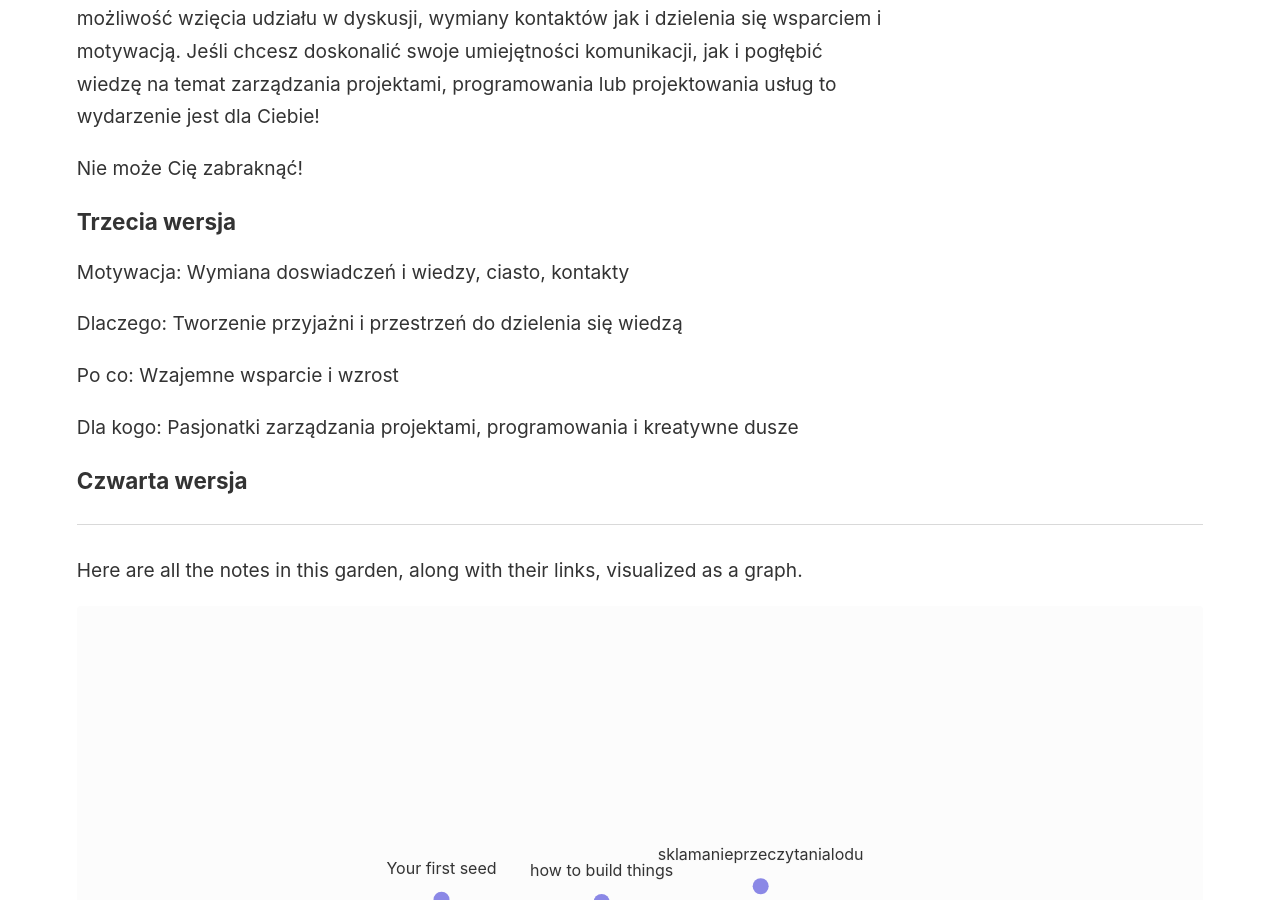
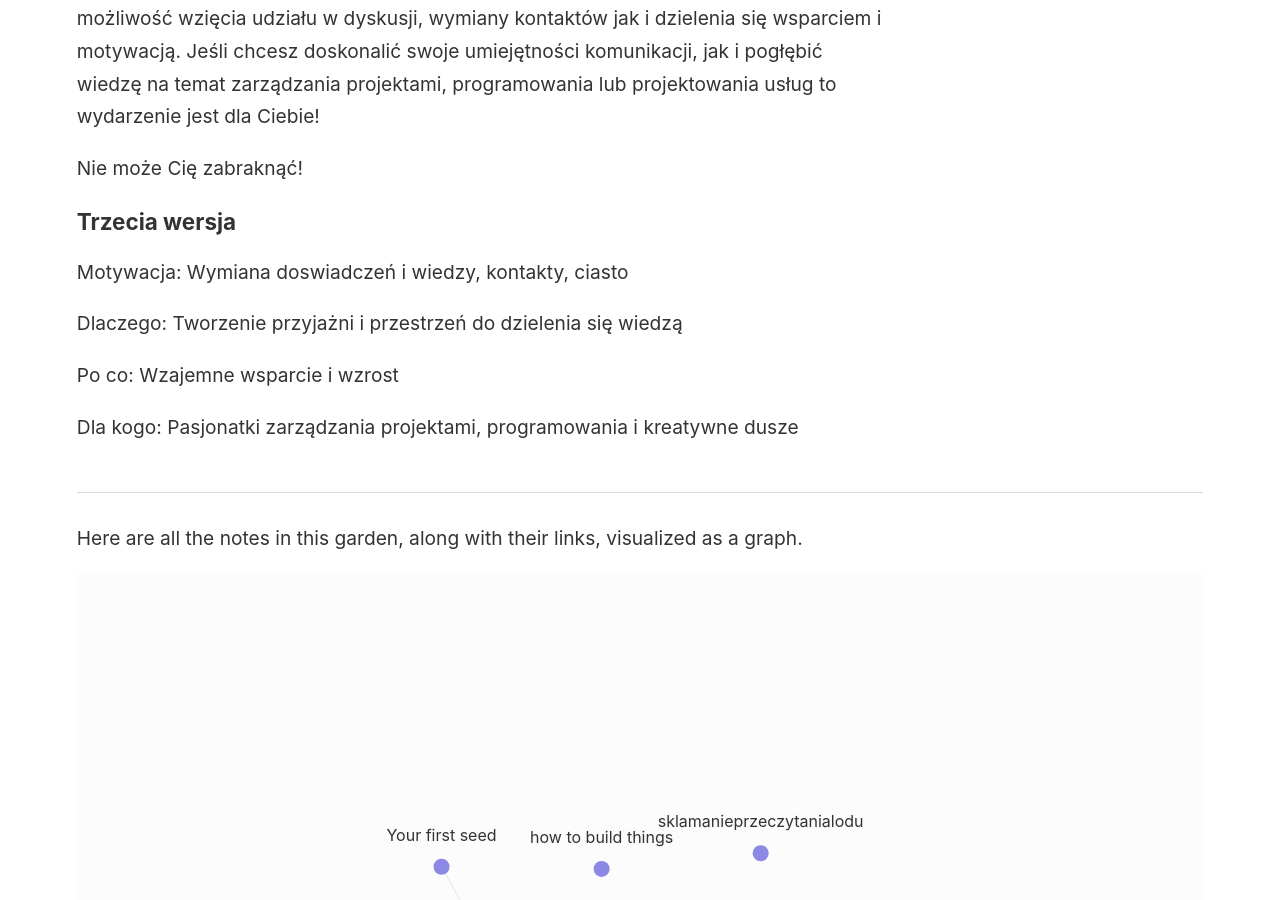
Before and after one commit to KKrzelowska/my-digital-garden, a Jekyll site: the page built from _notes/kobiety_it.md, in a window 1280 px wide and 900 px high, scrolled down 945 px. Built offline with Jekyll 4.4.1, drawn with Linux system fonts in a browser that asks for light colours.

Commit message:
Update kobiety_it.md

```diff
--- a/_notes/kobiety_it.md
+++ b/_notes/kobiety_it.md
@@ -32,13 +32,10 @@ Nie może Cię zabraknąć!
 
 ### Trzecia wersja
 
-Motywacja: Wymiana doswiadczeń i wiedzy, ciasto, kontakty
+Motywacja: Wymiana doswiadczeń i wiedzy, kontakty, ciasto
 
 Dlaczego: Tworzenie przyjażni i przestrzeń do dzielenia się wiedzą
 
 Po co: Wzajemne wsparcie i wzrost
 
 Dla kogo: Pasjonatki zarządzania projektami, programowania i kreatywne dusze
-
-
-### Czwarta wersja
```
